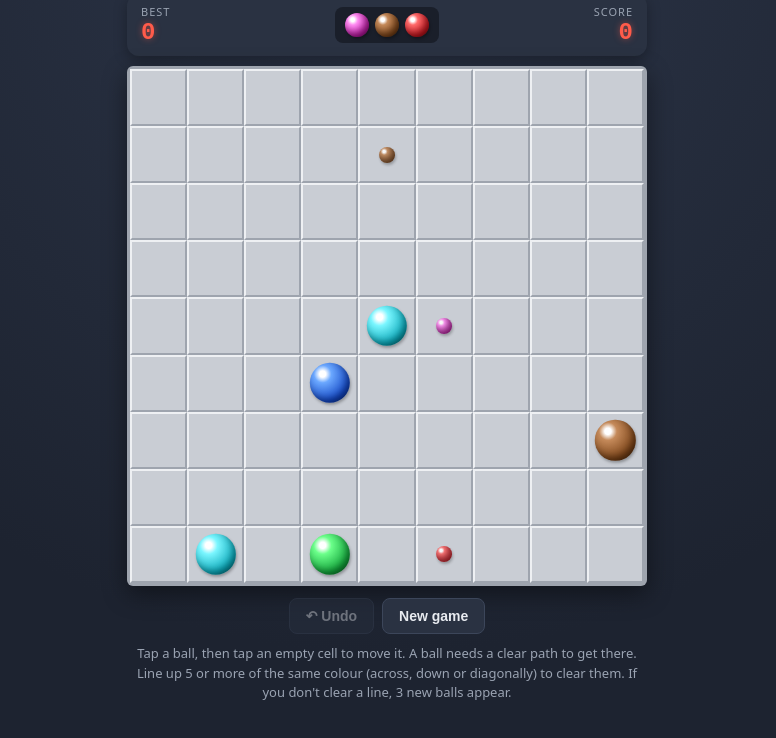
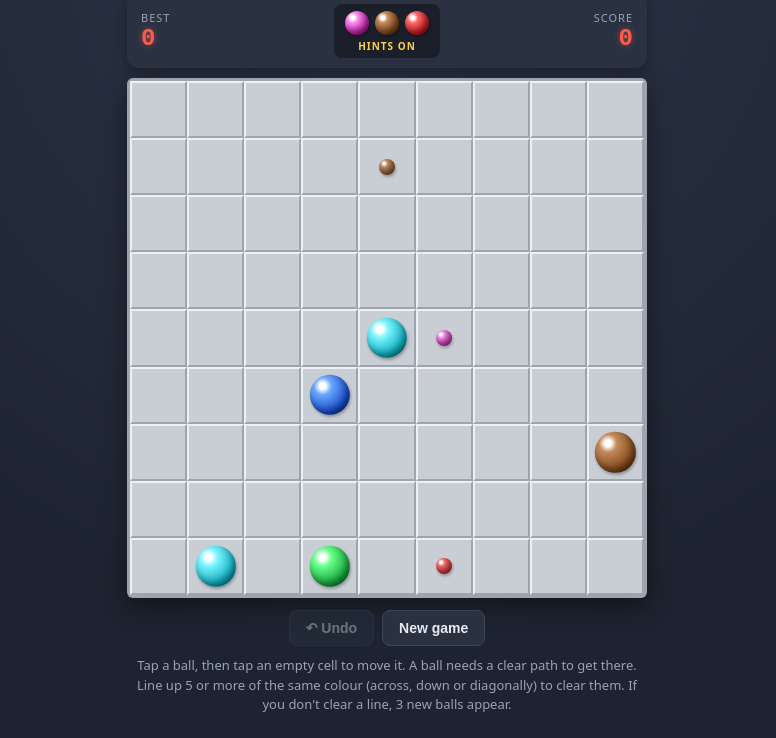
Before and after one commit to mariuspaukste/lines-98, a plain HTML site: page index.html in a window 1280 px wide. Shown: the part 62-800 px from the top of the page, without its empty margins (253-1029 px from the left). Drawn offline with Linux system fonts and the light colour scheme.

Commit message:
Let the next-balls box toggle landing hints
Tapping the next-balls preview at the top now shows or hides the small
dots on the board that mark where the next balls will land. The preview
itself stays visible, and the choice is saved in localStorage.

Co-Authored-By: Claude Opus 5.5 <noreply@anthropic.com>
Claude-Session: https://claude.ai/code/session_01AQpMq84ub4gAmQMWv1afzz

```diff
--- a/index.html
+++ b/index.html
@@ -36,8 +36,16 @@
   .stat .label { font-size: 11px; color: var(--muted); text-transform: uppercase; letter-spacing: 1px; }
   .stat .value { font-size: 24px; font-weight: 700; font-family: "Courier New", monospace; color: #ff5b4a; text-shadow: 0 0 6px rgba(255,91,74,.5); }
   .stat.right { text-align: right; }
-  .next { display: flex; gap: 6px; padding: 6px 10px; background: #1a1f2a; border-radius: 8px; }
+  .next {
+    display: flex; flex-direction: column; align-items: center; gap: 4px;
+    padding: 6px 10px 4px; background: #1a1f2a; border: 1px solid transparent; border-radius: 8px;
+    font: inherit; color: inherit; cursor: pointer;
+  }
+  .next:hover { background: #222838; }
+  .next-balls { display: flex; gap: 6px; }
   .next .ball { width: 24px; height: 24px; position: static; transform: none; }
+  .next-label { font-size: 10px; font-weight: 700; letter-spacing: 1px; text-transform: uppercase; color: var(--accent); }
+  .next.off .next-label { color: var(--muted); }
   .board {
     display: grid; grid-template-columns: repeat(9, 1fr);
     gap: 0; aspect-ratio: 1; width: 100%;
@@ -114,7 +122,10 @@
   <div class="wrap">
     <div class="hud">
       <div class="stat"><div class="label">Best</div><div class="value" id="best">0</div></div>
-      <div class="next" id="next" title="Next balls"></div>
+      <button class="next" id="next" type="button" aria-pressed="true" title="Next balls. Tap to show or hide where they will land">
+        <div class="next-balls" id="nextBalls"></div>
+        <div class="next-label" id="hintLabel">Hints on</div>
+      </button>
       <div class="stat right"><div class="label">Score</div><div class="value" id="score">0</div></div>
     </div>
     <div class="board" id="board"></div>
@@ -141,6 +152,8 @@
   const N = 9, COLORS = 7, SPAWN = 3, LINE = 5;
   const boardEl = document.getElementById('board');
   const nextEl = document.getElementById('next');
+  const nextBallsEl = document.getElementById('nextBalls');
+  const hintLabelEl = document.getElementById('hintLabel');
   const scoreEl = document.getElementById('score');
   const bestEl = document.getElementById('best');
   const undoBtn = document.getElementById('undo');
@@ -150,6 +163,9 @@
   let grid, seeds, score, selected, busy, history;
   let best = 0;
   try { best = parseInt(localStorage.getItem('lines98-best') || '0', 10) || 0; } catch (e) {}
+  // hints = the small dots on the board showing where the next balls will land
+  let hints = true;
+  try { hints = localStorage.getItem('lines98-hints') !== 'off'; } catch (e) {}
 
   const cells = [];
   for (let i = 0; i < N * N; i++) {
@@ -202,7 +218,7 @@
         const b = document.createElement('div');
         b.className = 'ball c' + grid[i] + (i === selected ? ' selected' : '') + (grown.includes(i) ? ' grow' : '');
         c.appendChild(b);
-      } else {
+      } else if (hints) {
         const s = seeds.find(s => s.pos === i);
         if (s) {
           const b = document.createElement('div');
@@ -211,12 +227,13 @@
         }
       }
     }
-    nextEl.innerHTML = '';
+    nextBallsEl.innerHTML = '';
     seeds.forEach(s => {
       const b = document.createElement('div');
       b.className = 'ball c' + s.color;
-      nextEl.appendChild(b);
+      nextBallsEl.appendChild(b);
     });
+    renderHintState();
     scoreEl.textContent = score;
     if (score > best) {
       best = score;
@@ -224,6 +241,12 @@
     }
     bestEl.textContent = best;
     undoBtn.disabled = history.length === 0 || busy;
+  }
+
+  function renderHintState() {
+    nextEl.classList.toggle('off', !hints);
+    nextEl.setAttribute('aria-pressed', String(hints));
+    hintLabelEl.textContent = hints ? 'Hints on' : 'Hints off';
   }
 
   function findPath(from, to) {
@@ -375,6 +398,12 @@
     overEl.classList.remove('show');
     render();
   });
+  nextEl.addEventListener('click', () => {
+    hints = !hints;
+    try { localStorage.setItem('lines98-hints', hints ? 'on' : 'off'); } catch (e) {}
+    // mid-move the animation redraws the board itself, so only update the button then
+    if (busy) renderHintState(); else render();
+  });
   document.getElementById('newgame').addEventListener('click', () => { if (!busy) newGame(); });
   document.getElementById('again').addEventListener('click', newGame);
 
```
Also changed, not shown: 1 other file.
